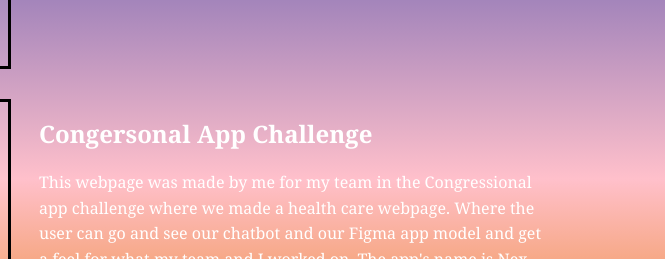
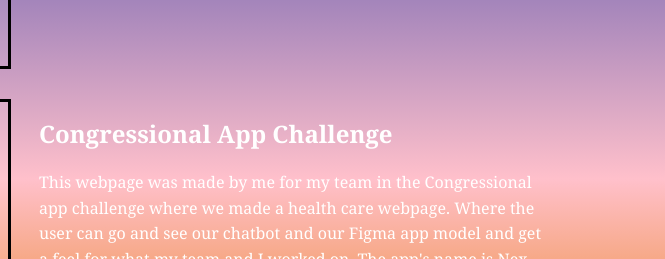
Before and after one commit to Marquicetb/Senior_fall, a plain HTML site: page personal.html in a window 1280 px wide. Shown: the part 1181-1440 px from the top of the page, 615-1280 px from the left. Drawn offline with Linux system fonts and the light colour scheme.

Commit message:
Fix title typo in personal.html

```diff
--- a/personal.html
+++ b/personal.html
@@ -99,7 +99,7 @@
         </a>
       </div>
       <div class="project-description">
-        <h2 id="arctic-blast-title">Congersonal App Challenge </h2>
+        <h2 id="arctic-blast-title"> Congressional App Challenge </h2>
         <p>
            This webpage was made by me for my team in the Congressional app challenge where we made a health care webpage.
             Where the user can go and see our chatbot and our Figma app model and get a feel for what my team and I worked on. The app's name is Nex Gen Healthcare, which is a combination of next & generation.
```
